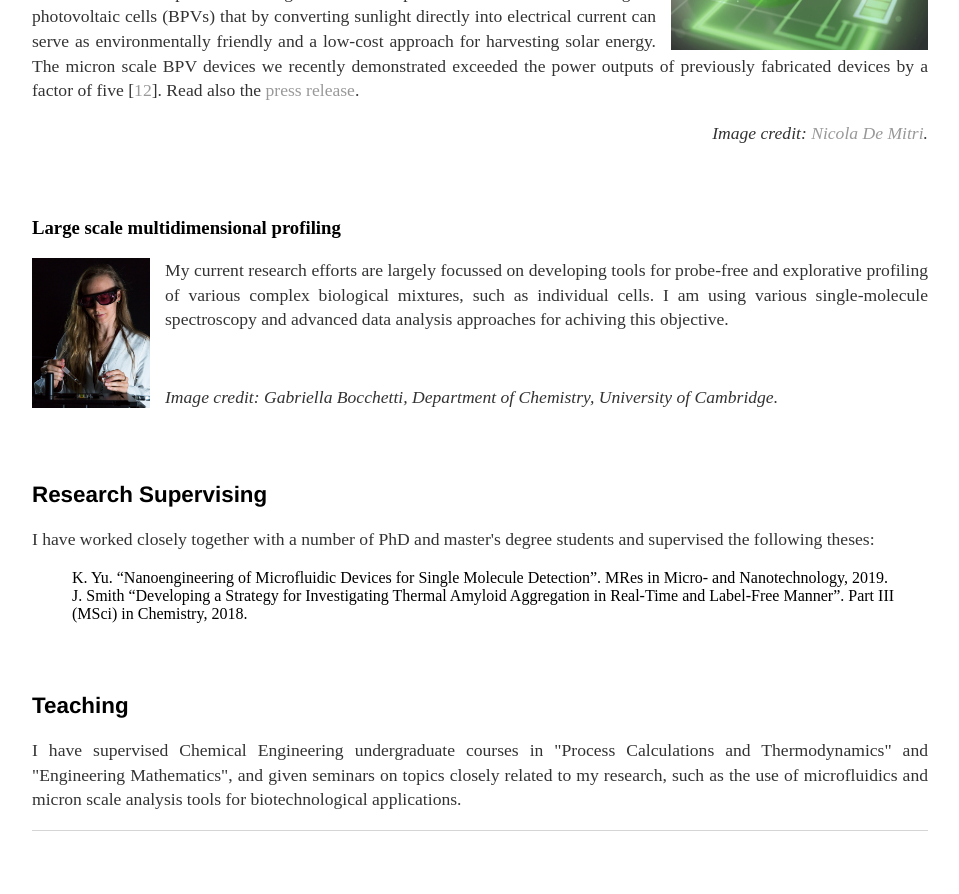
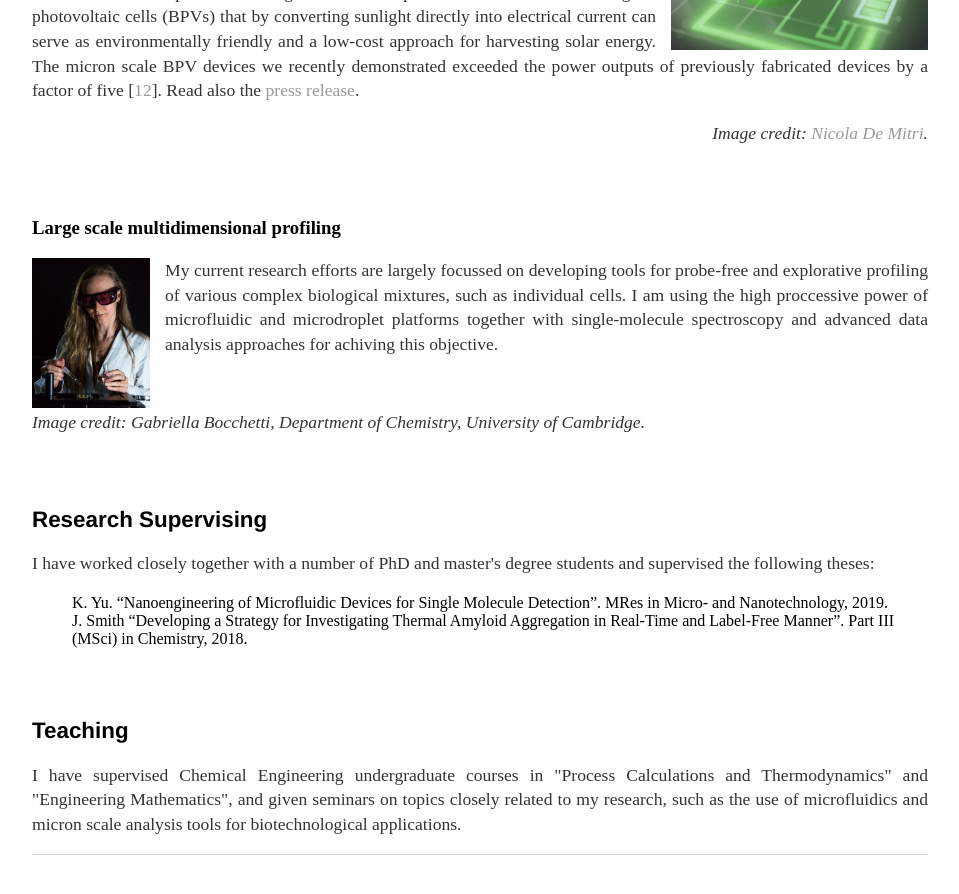
Before and after one commit to kadiliissaar/kadiliissaar.github.io, a Jekyll site: the page built from academic-profile/index.html, in a window 1280 px wide and 900 px high, scrolled down 1368 px. Shown: the top 894 px of the window, without its empty margins (160-1119 px from the left). Built offline with Jekyll 4.4.1, drawn with Linux system fonts in a browser that asks for light colours.

Commit message:
Update index.html

```diff
--- a/academic-profile/index.html
+++ b/academic-profile/index.html
@@ -82,8 +82,9 @@ demonstrated exceeded the power outputs of previously fabricated devices by a fa
 	<h3>Large scale multidimensional profiling</h3>
 <img src="https://github.com/kadiliissaar/kadiliissaar.github.io/raw/master/Photos/Research/TPJK Lab-4699 taken by Gabriella Bocchetti, ©University of Cambridge.jpg" style="float:left;width:118px;height:150px;margin-right:15px">
 <p align="justify"> My current research efforts are largely focussed on developing tools for probe-free and explorative
-profiling of various complex biological mixtures, such as individual cells. I am using various single-molecule spectroscopy
-and advanced data analysis approaches for achiving this objective.</p>
+profiling of various complex biological mixtures, such as individual cells. I am using the high proccessive power
+of microfluidic and microdroplet platforms together with single-molecule spectroscopy and advanced data analysis
+approaches for achiving this objective.</p>
 <br>
 <p><i> Image credit: Gabriella Bocchetti, Department of Chemistry, University of Cambridge. </i></p>
 </p>
```
